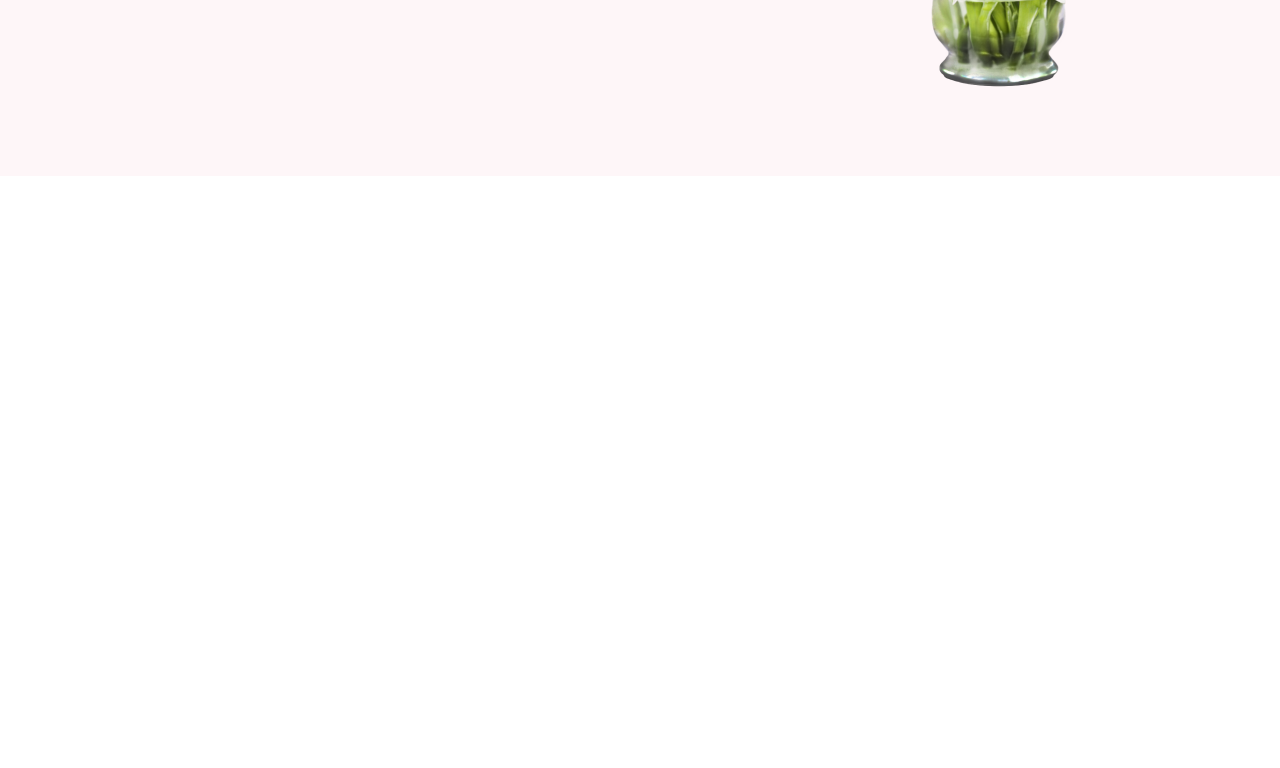
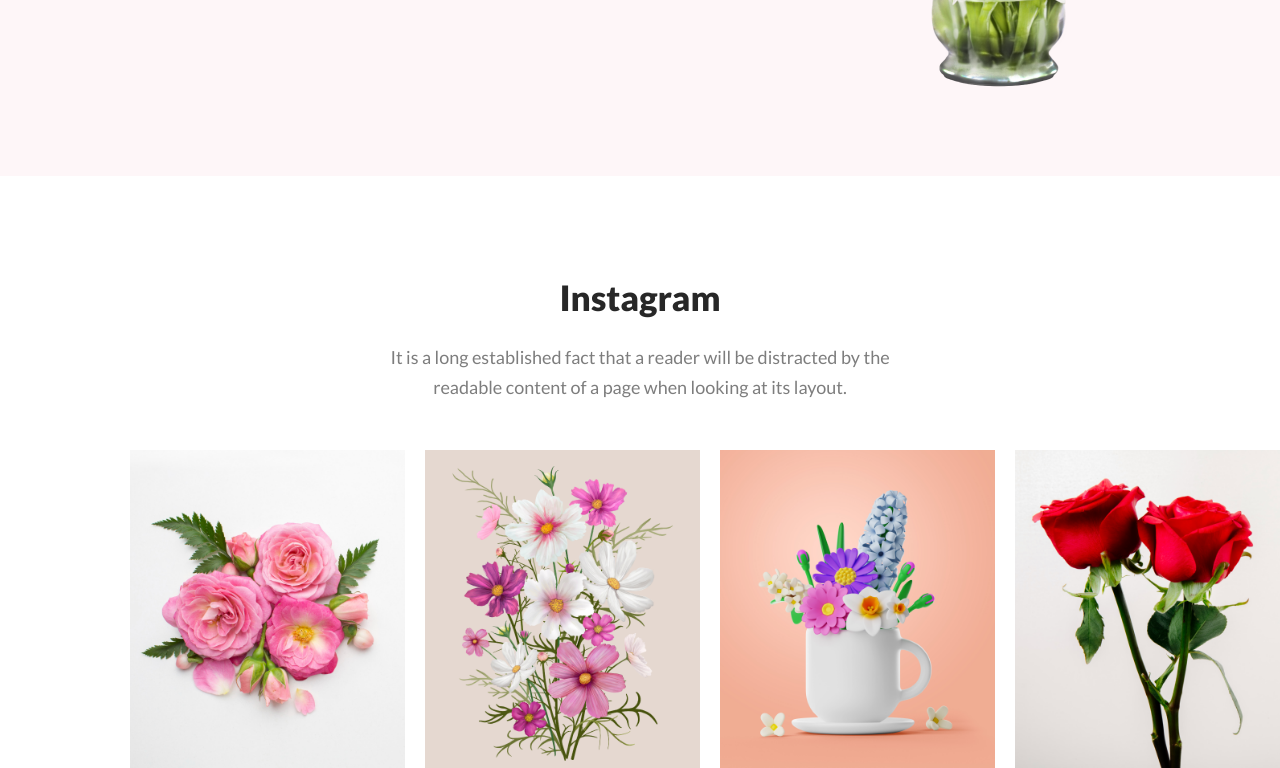
Before and after one commit to brcshakil/flower-shop-assignment, a plain HTML site: page index.html in a window 1280 px wide. Shown: the part 2399-3167 px from the top of the page. Before the commit the page ends 2675 px from the top, so only its background shows below. Drawn offline with Linux system fonts and the light colour scheme.

Commit message:
done instagram section

```diff
--- a/index.html
+++ b/index.html
@@ -85,6 +85,21 @@
             </div>
         </section>
         <!-- hot deals section end -->
+
+        <!-- instagram section start -->
+        <section class="instagram">
+            <div class="instagram-container section-padding">
+                <h2 class="section-title">Instagram</h2>
+                <p class="section-description">It is a long established fact that a reader will be distracted by the readable content of a page when looking at its layout.</p>
+                <div class="instagram-images">
+                    <img src="./Flower Asset/Flower 01.png" alt="" class="insta-image">
+                    <img src="./Flower Asset/Rectangle 4.png" alt="" class="insta-image">
+                    <img src="./Flower Asset/Rectangle 5.png" alt="" class="insta-image">
+                    <img src="./Flower Asset/Rectangle 6.png" alt="" class="insta-image">
+                </div>
+            </div>
+        </section>
+        <!-- instagram section end -->
     </main>
     <footer>
 
--- a/styles/style.css
+++ b/styles/style.css
@@ -215,3 +215,27 @@
     padding: 80px 0;
 }
 /* hot deal section styles start */
+
+/* instagram section styles start */
+.instagram-container {
+    text-align: center;
+}
+
+.instagram-container > .section-description {
+    padding: 24px;
+    width: 50%;
+    margin: auto;
+}
+
+.instagram-images {
+    margin-top: 24px;
+    display: flex;
+    justify-content: space-between;
+    align-items: center;
+    gap: 20px;
+}
+
+.insta-image {
+    width: 275px;
+}
+/* instagram section styles end */
```
